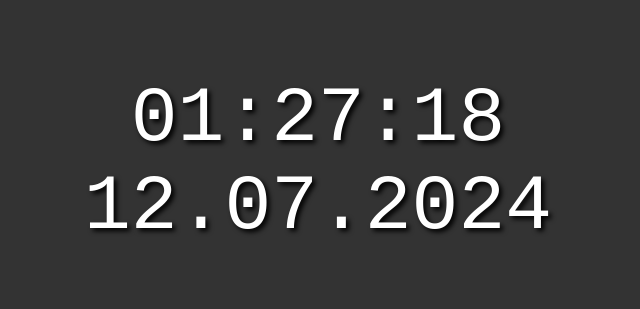
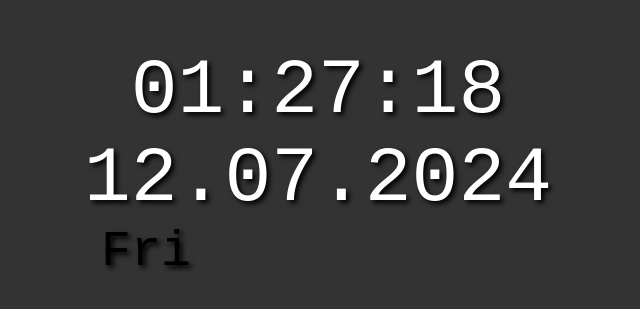
Before and after one commit to TemoGoderdzishvili/clock, a Next.js app: page / in a window 1280 px wide. Shown: the part 237-546 px from the top of the page, without its empty margins (322-962 px from the left). Built offline with nearby package versions, Linux system fonts and the light colour scheme.

Commit message:
added days of the week

```diff
--- a/app/Clock.module.css
+++ b/app/Clock.module.css
@@ -12,3 +12,7 @@
     cursor: default;
     text-shadow: 3px 3px 5px black;
 }
+.dayOfWeek{
+    position: relative;
+    right: 172px;
+}
--- a/app/Clock.tsx
+++ b/app/Clock.tsx
@@ -1,6 +1,8 @@
 import styles from "./Clock.module.css"
 import { useState } from "react"
 import { useEffect } from "react"
+
+const daysOfWeek = ['Mon', 'Tue', 'Wed', 'Thu', 'Fri', 'Sat', 'Sun']
 
 const Clock = () => {
     const [time, setTime] = useState(new Date())
@@ -36,11 +38,17 @@ const Clock = () => {
         return `${date}`
     }
 
+    const formatDayOfWeek = () => {
+        const dayOfWeek = daysOfWeek[time.getUTCDay() - 1]
+        return dayOfWeek
+    }
+
     return (
         <div className={styles.container}>
             <div className={styles.clock}>
                 <span>{formatTime()}</span>
                 <span>{formatDate()}</span>
+                <span className={styles.dayOfWeek} style={{color: 'black', fontSize: '50px'}}>{formatDayOfWeek()}</span>
             </div>
         </div>
     )
```
